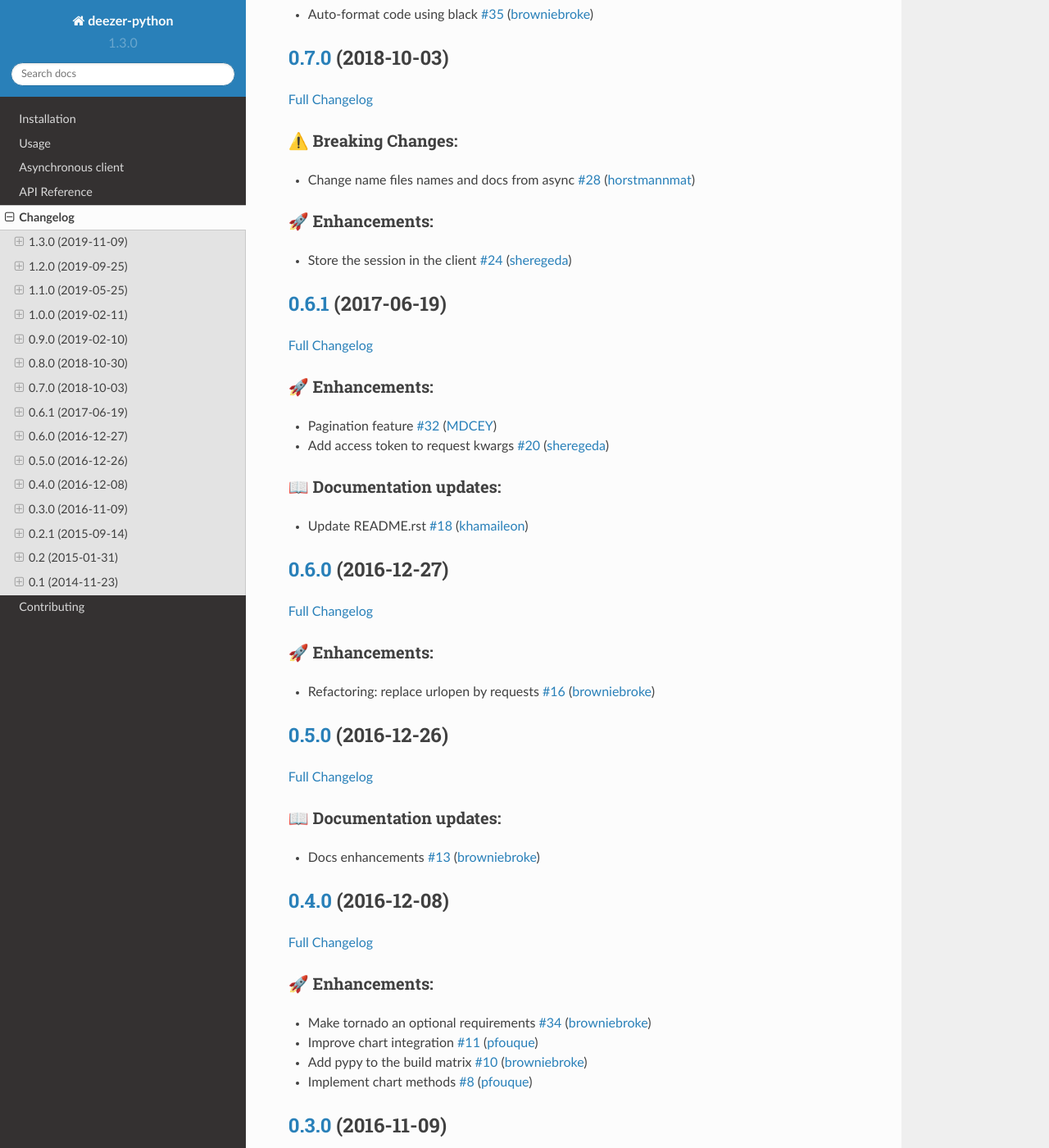
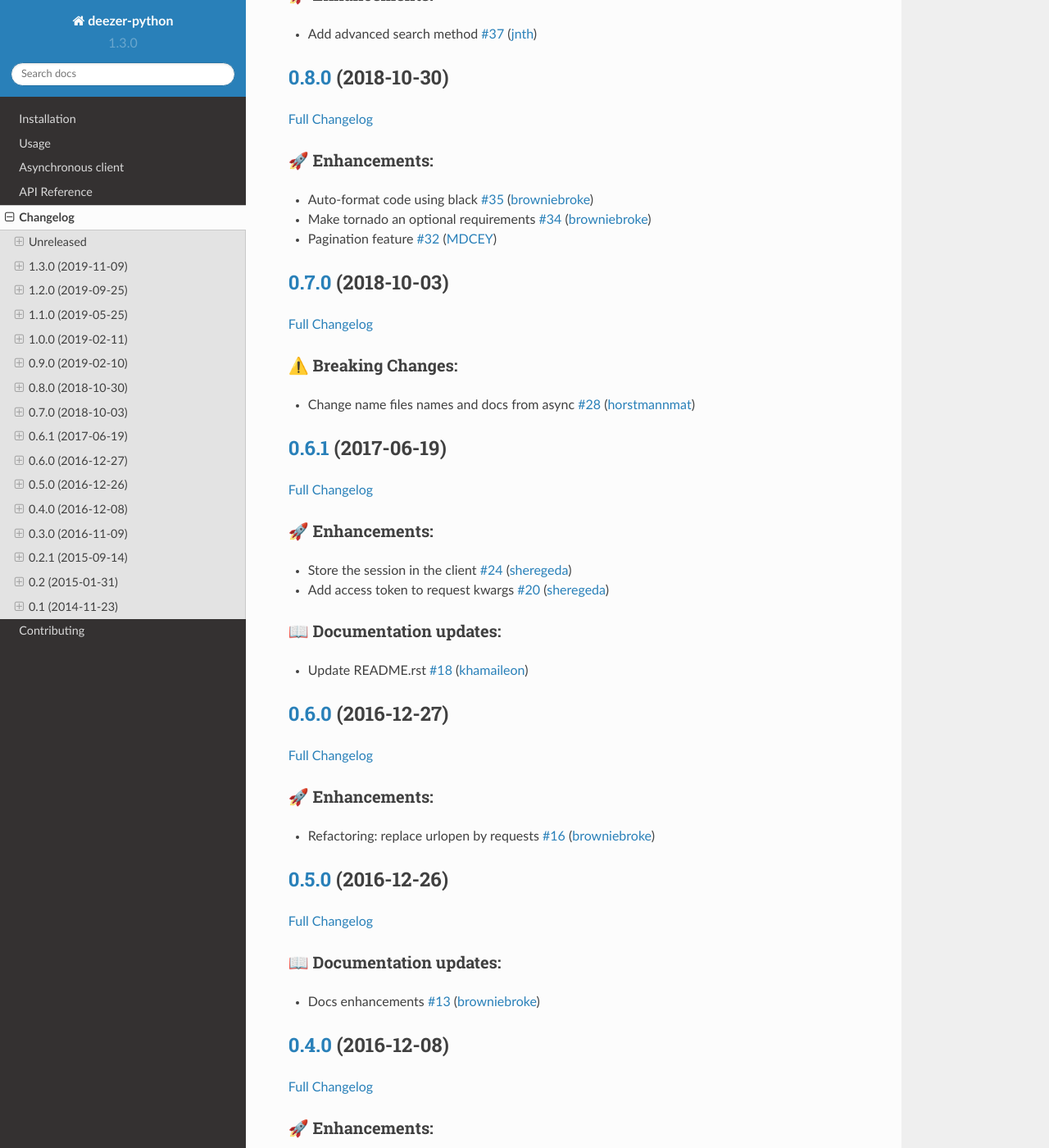
Before and after one commit to springer12/deezer-python, a Sphinx documentation site: the page built from docs/source/changelog.md, in a window 1280 px wide and 1400 px high, scrolled down 1660 px. Shown: the whole window at 82% size. Built offline with Sphinx 7.4.7 and the Read the Docs theme 2.0.0, drawn with Linux system fonts in a browser that asks for light colours; part of the change alters nothing that is shown; some of the changed text lies outside the part shown.

Commit message:
Update Changelog

```diff
--- a/docs/source/changelog.md
+++ b/docs/source/changelog.md
@@ -1,4 +1,13 @@
 # Changelog
+
+## [Unreleased](https://github.com/browniebroke/deezer-python/tree/HEAD)
+
+[Full Changelog](https://github.com/browniebroke/deezer-python/compare/1.3.0...HEAD)
+
+### 📖 Documentation updates:
+
+- Documentation reworking and explain usage [\#78](https://github.com/browniebroke/deezer-python/pull/78) ([browniebroke](https://github.com/browniebroke))
+- Auto generate changelog [\#75](https://github.com/browniebroke/deezer-python/pull/75) ([browniebroke](https://github.com/browniebroke))
 
 ## [1.3.0](https://github.com/browniebroke/deezer-python/tree/1.3.0) (2019-11-09)
 
@@ -61,6 +70,8 @@
 ### 🚀 Enhancements:
 
 - Auto-format code using black [\#35](https://github.com/browniebroke/deezer-python/pull/35) ([browniebroke](https://github.com/browniebroke))
+- Make tornado an optional requirements [\#34](https://github.com/browniebroke/deezer-python/pull/34) ([browniebroke](https://github.com/browniebroke))
+- Pagination feature [\#32](https://github.com/browniebroke/deezer-python/pull/32) ([MDCEY](https://github.com/MDCEY))
 
 ## [0.7.0](https://github.com/browniebroke/deezer-python/tree/0.7.0) (2018-10-03)
 
@@ -70,17 +81,13 @@
 
 - Change name files names and docs from async [\#28](https://github.com/browniebroke/deezer-python/pull/28) ([horstmannmat](https://github.com/horstmannmat))
 
-### 🚀 Enhancements:
-
-- Store the session in the client [\#24](https://github.com/browniebroke/deezer-python/pull/24) ([sheregeda](https://github.com/sheregeda))
-
 ## [0.6.1](https://github.com/browniebroke/deezer-python/tree/0.6.1) (2017-06-19)
 
 [Full Changelog](https://github.com/browniebroke/deezer-python/compare/0.6.0...0.6.1)
 
 ### 🚀 Enhancements:
 
-- Pagination feature [\#32](https://github.com/browniebroke/deezer-python/pull/32) ([MDCEY](https://github.com/MDCEY))
+- Store the session in the client [\#24](https://github.com/browniebroke/deezer-python/pull/24) ([sheregeda](https://github.com/sheregeda))
 - Add access token to request kwargs [\#20](https://github.com/browniebroke/deezer-python/pull/20) ([sheregeda](https://github.com/sheregeda))
 
 ### 📖 Documentation updates:
@@ -109,7 +116,6 @@
 
 ### 🚀 Enhancements:
 
-- Make tornado an optional requirements [\#34](https://github.com/browniebroke/deezer-python/pull/34) ([browniebroke](https://github.com/browniebroke))
 - Improve chart integration [\#11](https://github.com/browniebroke/deezer-python/pull/11) ([pfouque](https://github.com/pfouque))
 - Add pypy to the build matrix [\#10](https://github.com/browniebroke/deezer-python/pull/10) ([browniebroke](https://github.com/browniebroke))
 - Implement chart methods [\#8](https://github.com/browniebroke/deezer-python/pull/8) ([pfouque](https://github.com/pfouque))
```
